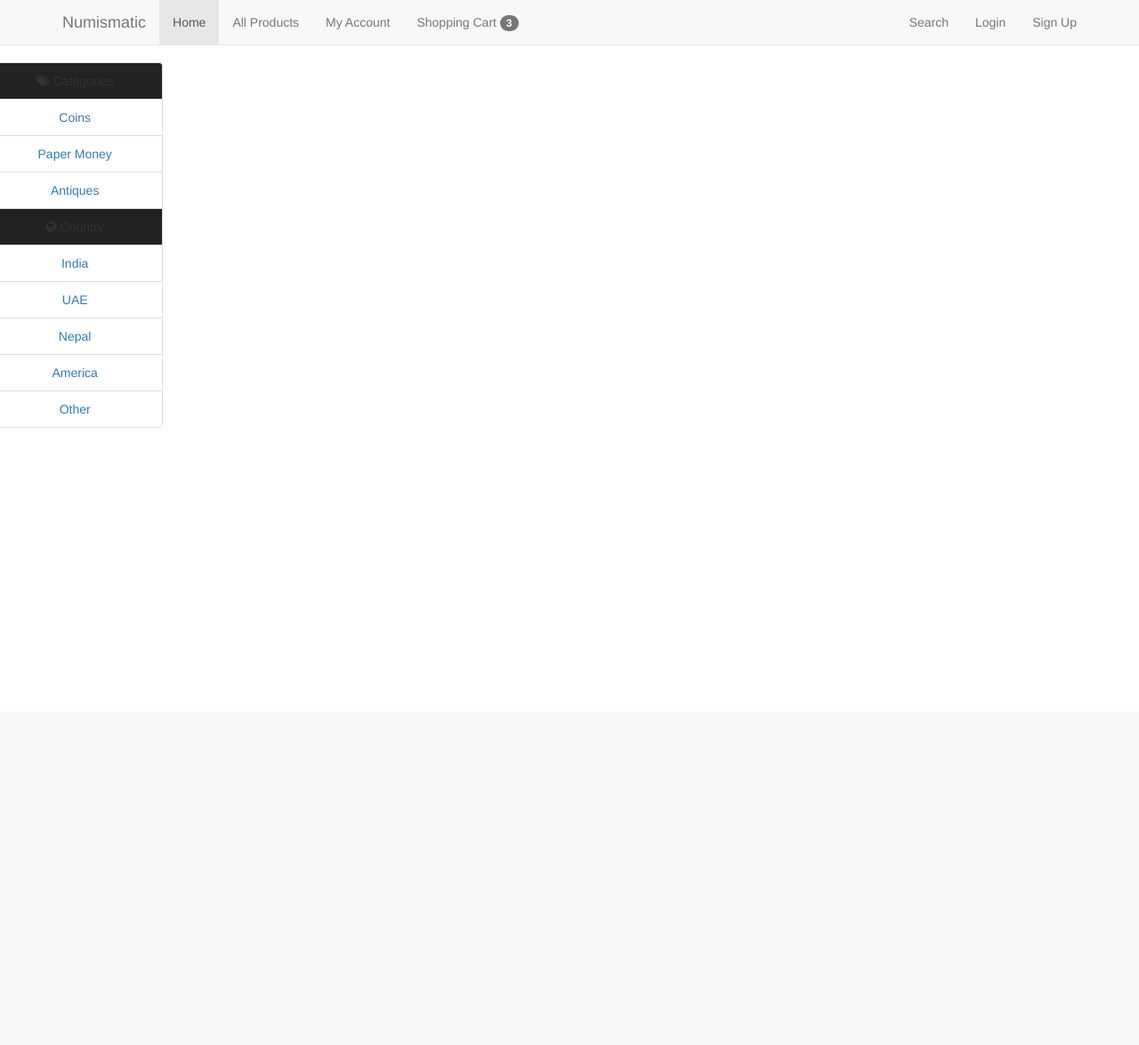
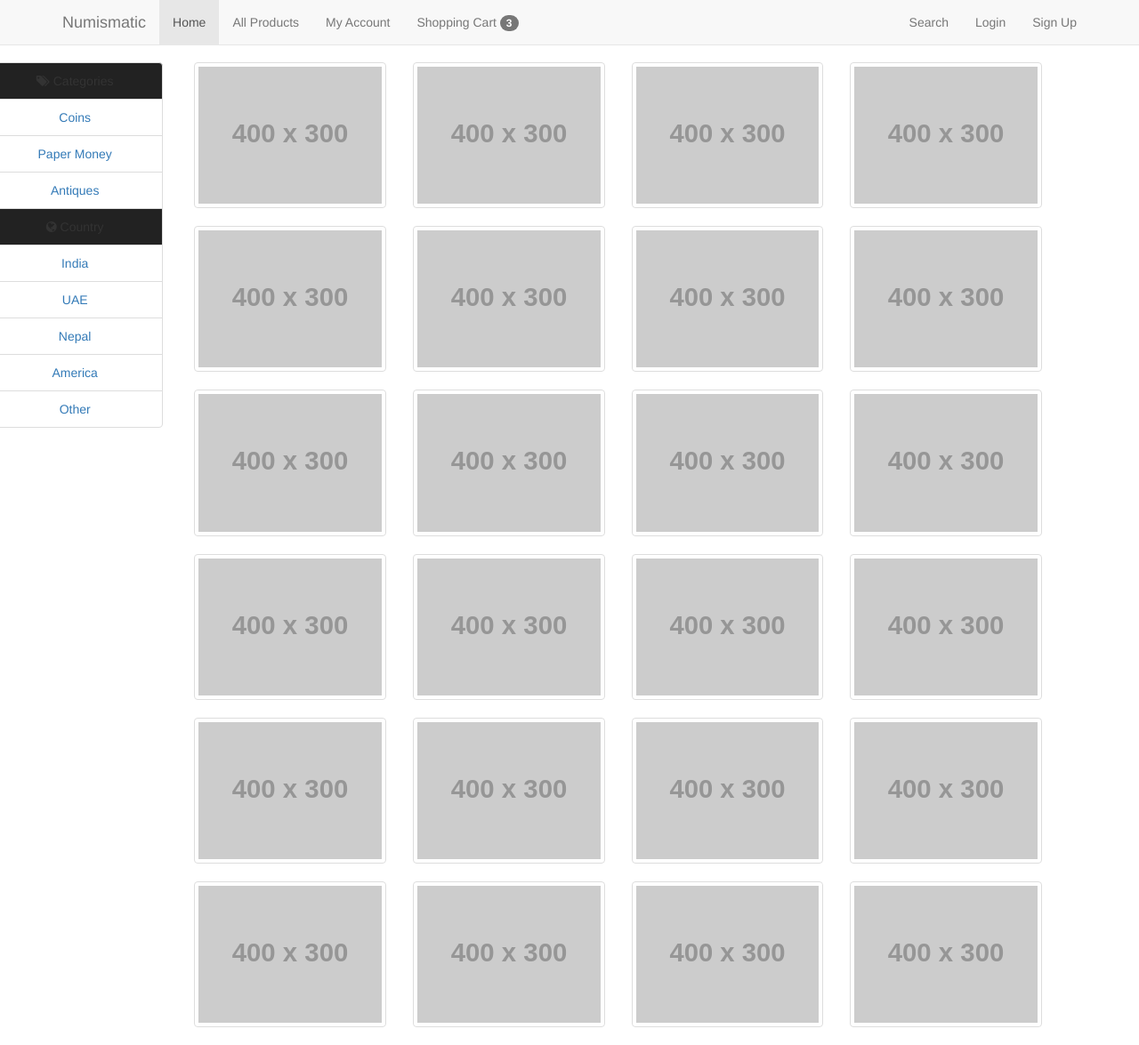
Before and after one commit to anshulharode/numismatic, a PHP site: page / in a window 1280 px wide. Shown: the whole page at 89% size. Before the commit the page ends 481 px from the top, so only its background shows below. Run offline with PHP 8.4, Linux system fonts and the light colour scheme; grey boxes labelled with a size stand in for pictures from a placeholder-image service; some libraries are stand-ins or nearby versions.

Commit message:
included some template images

```diff
--- a/assets/css/fullscreen-search.css
+++ b/assets/css/fullscreen-search.css
@@ -1,4 +1,3 @@
-
 #search {
     position: fixed;
     top: 0px;
--- a/assets/css/index.css
+++ b/assets/css/index.css
@@ -1,5 +1,6 @@
 body {
     padding-top: 70px;
+    overflow-x: hidden;
 }
 
 .list-group-item {
@@ -12,9 +13,3 @@ body {
 #sidenav {
     position: fixed;
 }
-
-.center-block {
-   display: block;
-   margin-left: auto;
-   margin-right: auto;
-}
--- a/includes/header.php
+++ b/includes/header.php
@@ -3,7 +3,7 @@
 <head>
     <meta charset="utf-8">
     <meta http-equiv="X-UA-Compatible" content="IE=edge">
-    <meta name="viewport" content="width=device-width, initial-scale=1">
+    <meta name="viewport" content="width=device-width, initial-scale=1,">
     <title>Numismatic</title>
     <link rel="stylesheet" type="text/css" href="http://bootswatch.com/darkly/bootstrap.min.css">
     <link rel="stylesheet" href="assets/css/index.css">
@@ -23,7 +23,7 @@
                 <span class="icon-bar"></span>
                 <span class="icon-bar"></span>
             </button>
-            <a class="navbar-brand" href="#">Numismatic</a>
+            <a class="navbar-brand" href="/numismatic/">Numismatic</a>
         </div>
         <div id="navbar" class="navbar-collapse collapse">
             <ul class="nav navbar-nav">
--- a/index.php
+++ b/index.php
@@ -34,6 +34,158 @@
         </li>
     </ul>
 
+    <div class="col-md-9 col-md-offset-2">
+
+        <div class="row">
+
+            <div class="col-lg-3 col-md-4 col-xs-6 thumb">
+                <a class="thumbnail" href="#">
+                    <img class="img-responsive" src="http://placehold.it/400x300" alt="">
+                </a>
+            </div>
+
+            <div class="col-lg-3 col-md-4 col-xs-6 thumb">
+                <a class="thumbnail" href="#">
+                    <img class="img-responsive" src="http://placehold.it/400x300" alt="">
+                </a>
+            </div>
+
+            <div class="col-lg-3 col-md-4 col-xs-6 thumb">
+                <a class="thumbnail" href="#">
+                    <img class="img-responsive" src="http://placehold.it/400x300" alt="">
+                </a>
+            </div>
+
+            <div class="col-lg-3 col-md-4 col-xs-6 thumb">
+                <a class="thumbnail" href="#">
+                    <img class="img-responsive" src="http://placehold.it/400x300" alt="">
+                </a>
+            </div>
+
+            <div class="col-lg-3 col-md-4 col-xs-6 thumb">
+                <a class="thumbnail" href="#">
+                    <img class="img-responsive" src="http://placehold.it/400x300" alt="">
+                </a>
+            </div>
+
+            <div class="col-lg-3 col-md-4 col-xs-6 thumb">
+                <a class="thumbnail" href="#">
+                    <img class="img-responsive" src="http://placehold.it/400x300" alt="">
+                </a>
+            </div>
+
+            <div class="col-lg-3 col-md-4 col-xs-6 thumb">
+                <a class="thumbnail" href="#">
+                    <img class="img-responsive" src="http://placehold.it/400x300" alt="">
+                </a>
+            </div>
+
+            <div class="col-lg-3 col-md-4 col-xs-6 thumb">
+                <a class="thumbnail" href="#">
+                    <img class="img-responsive" src="http://placehold.it/400x300" alt="">
+                </a>
+            </div>
+
+            <div class="col-lg-3 col-md-4 col-xs-6 thumb">
+                <a class="thumbnail" href="#">
+                    <img class="img-responsive" src="http://placehold.it/400x300" alt="">
+                </a>
+            </div>
+
+            <div class="col-lg-3 col-md-4 col-xs-6 thumb">
+                <a class="thumbnail" href="#">
+                    <img class="img-responsive" src="http://placehold.it/400x300" alt="">
+                </a>
+            </div>
+
+            <div class="col-lg-3 col-md-4 col-xs-6 thumb">
+                <a class="thumbnail" href="#">
+                    <img class="img-responsive" src="http://placehold.it/400x300" alt="">
+                </a>
+            </div>
+
+            <div class="col-lg-3 col-md-4 col-xs-6 thumb">
+                <a class="thumbnail" href="#">
+                    <img class="img-responsive" src="http://placehold.it/400x300" alt="">
+                </a>
+            </div>
+
+            <div class="col-lg-3 col-md-4 col-xs-6 thumb">
+                <a class="thumbnail" href="#">
+                    <img class="img-responsive" src="http://placehold.it/400x300" alt="">
+                </a>
+            </div>
+
+            <div class="col-lg-3 col-md-4 col-xs-6 thumb">
+                <a class="thumbnail" href="#">
+                    <img class="img-responsive" src="http://placehold.it/400x300" alt="">
+                </a>
+            </div>
+
+            <div class="col-lg-3 col-md-4 col-xs-6 thumb">
+                <a class="thumbnail" href="#">
+                    <img class="img-responsive" src="http://placehold.it/400x300" alt="">
+                </a>
+            </div>
+
+            <div class="col-lg-3 col-md-4 col-xs-6 thumb">
+                <a class="thumbnail" href="#">
+                    <img class="img-responsive" src="http://placehold.it/400x300" alt="">
+                </a>
+            </div>
+
+            <div class="col-lg-3 col-md-4 col-xs-6 thumb">
+                <a class="thumbnail" href="#">
+                    <img class="img-responsive" src="http://placehold.it/400x300" alt="">
+                </a>
+            </div>
+
+            <div class="col-lg-3 col-md-4 col-xs-6 thumb">
+                <a class="thumbnail" href="#">
+                    <img class="img-responsive" src="http://placehold.it/400x300" alt="">
+                </a>
+            </div>
+
+            <div class="col-lg-3 col-md-4 col-xs-6 thumb">
+                <a class="thumbnail" href="#">
+                    <img class="img-responsive" src="http://placehold.it/400x300" alt="">
+                </a>
+            </div>
+
+            <div class="col-lg-3 col-md-4 col-xs-6 thumb">
+                <a class="thumbnail" href="#">
+                    <img class="img-responsive" src="http://placehold.it/400x300" alt="">
+                </a>
+            </div>
+
+            <div class="col-lg-3 col-md-4 col-xs-6 thumb">
+                <a class="thumbnail" href="#">
+                    <img class="img-responsive" src="http://placehold.it/400x300" alt="">
+                </a>
+            </div>
+
+            <div class="col-lg-3 col-md-4 col-xs-6 thumb">
+                <a class="thumbnail" href="#">
+                    <img class="img-responsive" src="http://placehold.it/400x300" alt="">
+                </a>
+            </div>
+
+            <div class="col-lg-3 col-md-4 col-xs-6 thumb">
+                <a class="thumbnail" href="#">
+                    <img class="img-responsive" src="http://placehold.it/400x300" alt="">
+                </a>
+            </div>
+
+            <div class="col-lg-3 col-md-4 col-xs-6 thumb">
+                <a class="thumbnail" href="#">
+                    <img class="img-responsive" src="http://placehold.it/400x300" alt="">
+                </a>
+            </div>
+
+        </div>
+
+    </div>
+
 </div>
 
 <?php
```
